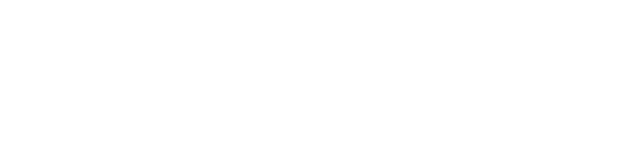
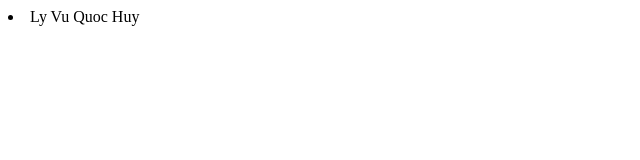
Before and after one commit to lyvuquoc112/WED101c, a plain HTML site: page index.html in a window 1280 px wide. Shown: the whole page, without its empty margins (0-640 px from the left). Drawn offline with Linux system fonts and the light colour scheme.

Commit message:
Update Ly Vu Quoc Huy

```diff
--- a/index.html
+++ b/index.html
@@ -4,6 +4,7 @@
     <meta charset="UTF-8">
     <meta name="viewport" content="width=device-width, initial-scale=1.0">
     <title>Hello.vn</title>
+    <li> Ly Vu Quoc Huy</li>
 </head>
 <body>
 
```
